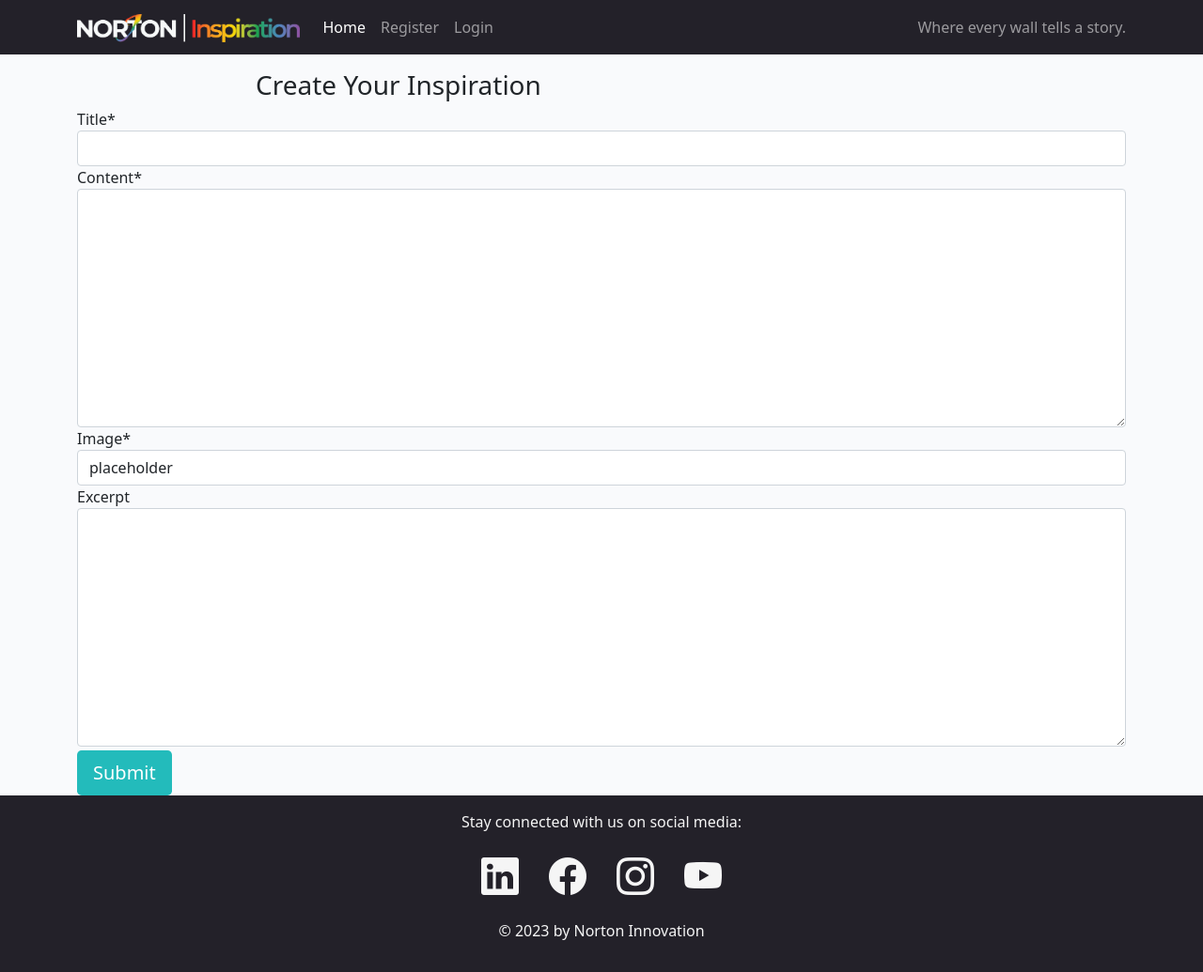
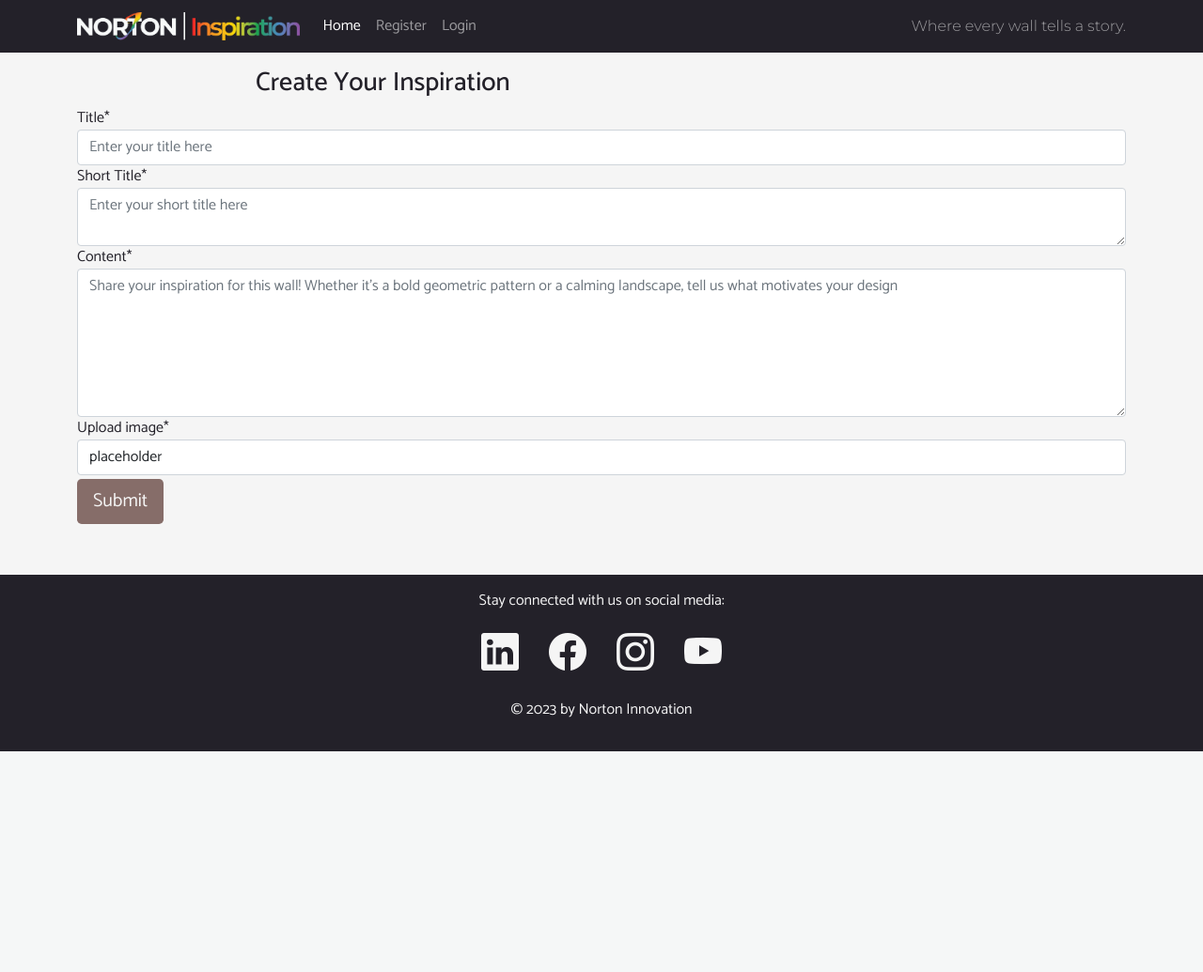
Before and after one commit to lukaszglowacz/norton-innovation-platform, a Django app: page /new/ in a window 1280 px wide. Shown: the whole page at 94% size. After the commit the page ends 800 px from the top, so only its background shows below. Run offline with Django 3.2, Linux system fonts and the light colour scheme; some libraries are stand-ins or nearby versions.

Commit message:
Add style-color and fonts

```diff
--- a/blog/forms.py
+++ b/blog/forms.py
@@ -1,6 +1,8 @@
 from .models import Comment, Post
 from django import forms
 from django.utils.text import slugify
+from PIL import Image
+import io
 
 
 class CommentForm(forms.ModelForm):
@@ -10,13 +12,35 @@ class CommentForm(forms.ModelForm):
         widgets = {
             'image': forms.FileInput(attrs={'class': 'btn, btn-sm'}),
         }
+        labels = {
+            'body': 'Comment',
+            'image': 'Upload image'
+        }
+
+    def clean_image(self):
+        image = self.cleaned_data.get('image', False)
+        if image:
+            img = Image.open(image)
+            max_size = (800, 800)  # Max size (width, height)
+            img.thumbnail(max_size, Image.LANCZOS)
+            img_io = io.BytesIO()
+            img_format = img.format if img.format else 'JPEG'
+            img.save(img_io, format=img_format, quality=60)
+            img_io.seek(0)  # Reset file pointer to the beginning
+            image.name = 'resized_' + image.name  # Change the image filename
+            # Update the image file to the resized image
+            image.file = img_io
+        return image
 
 
 class PostForm(forms.ModelForm):
     class Meta:
         model = Post
-        fields = ['title', 'content',
-                  'featured_image', 'excerpt',]
+        fields = ['title', 'excerpt', 'content',
+                  'featured_image',]
+        labels = {
+            'excerpt': 'Short Title',
+        }
 
     def clean_title(self):
         title = self.cleaned_data.get('title').capitalize()
--- a/blog/views.py
+++ b/blog/views.py
@@ -8,7 +8,13 @@ from django.views.generic import DetailView
 from django.views.generic.edit import UpdateView, DeleteView
 from django.contrib.auth.mixins import LoginRequiredMixin, UserPassesTestMixin
 from django.urls import reverse_lazy
-from django.utils.text import slugify
+from django.utils.text import slugify, capfirst
+from django import forms
+from django.forms.widgets import Textarea
+from django.core.validators import MaxLengthValidator
+from PIL import Image
+from django.core.files.base import ContentFile
+import io
 
 
 
@@ -88,17 +94,75 @@ class PostLike(View):
         return HttpResponseRedirect(reverse('post_detail', args=[slug]))
 
 
+class PostCreateForm(forms.ModelForm):
+    title = forms.CharField(
+        max_length=50,
+        error_messages={
+            'max_length': "Title can't be longer than 50 characters"
+        },
+        widget=forms.TextInput(
+            attrs={'placeholder': 'Enter your title here'}
+        )
+    )
+    excerpt = forms.CharField(
+        max_length=100,
+        error_messages={
+            'max_length': "Excerpt can't be longer than 100 characters"
+        },
+        widget=forms.Textarea(
+            attrs={'rows': 2, 'cols': 40,
+                   'placeholder': 'Enter your short title here'}
+        )
+    )
+
+    class Meta:
+        model = Post
+        fields = ['title', 'excerpt', 'content', 'featured_image']
+        labels = {
+            'featured_image': 'Upload image'
+        }
+        widgets = {
+            'content': forms.Textarea(
+                attrs={'rows': 6, 'cols': 40, 'placeholder': "Share your inspiration for this wall! Whether it's a bold geometric pattern or a calming landscape, tell us what motivates your design"}
+            ),
+        }
+
+    def clean_title(self):
+        title = self.cleaned_data['title']
+        return capfirst(title)
+
+    def __init__(self, *args, **kwargs):
+        super(PostCreateForm, self).__init__(*args, **kwargs)
+        self.fields['excerpt'].label = "Short Title"
+
+    def clean_featured_image(self):
+        image = self.cleaned_data.get('featured_image', False)
+        if image:
+            img = Image.open(image)
+            max_size = (800, 800)  # Max size (width, height)
+            img.thumbnail(max_size, Image.LANCZOS)
+            img_io = io.BytesIO()
+            img_format = img.format if img.format else 'JPEG'  # Corrected indentation
+            img.save(img_io, format=img_format, quality=60)
+            img_io.seek(0)  # Reset file pointer to the beginning
+            image.name = 'resized_' + image.name  # Change the image filename
+            # Create a new Django file-like object
+            image.file = img_io
+        return image
+
+
 class PostCreate(View):
     def get(self, request):
-        form = PostForm()
+        form = PostCreateForm()  # Using the new form class
         return render(request, "post_create.html", {"form": form})
 
     def post(self, request):
-        form = PostForm(request.POST, request.FILES)
+        # Using the new form class
+        form = PostCreateForm(request.POST, request.FILES)
         if form.is_valid():
             post = form.save(commit=False)
             post.author = request.user
-            post.slug = form.cleaned_data['slug']
+            post.slug = slugify(form.cleaned_data['title'])
             post.status = 1
             post.save()
             return HttpResponseRedirect(reverse('index'))
@@ -106,9 +170,72 @@ class PostCreate(View):
             return render(request, "post_create.html", {"form": form})
 
 
+class PostEditForm(forms.ModelForm):
+    title = forms.CharField(
+        max_length=50,
+        error_messages={
+            'max_length': "Title can't be longer than 50 characters"
+        },
+        widget=forms.TextInput(
+            attrs={'placeholder': 'Enter your title here'}
+        )
+    )
+
+    excerpt = forms.CharField(
+        max_length=100,
+        label='Short Title',
+        error_messages={
+            'max_length': "Excerpt can't be longer than 100 characters"
+        },
+        widget=forms.Textarea(
+            attrs={'rows': 2, 'cols': 40,
+                   'placeholder': 'Enter your short title here'}
+        )
+    )
+
+    class Meta:
+        model = Post
+        fields = ['title', 'excerpt', 'content', 'featured_image']
+        labels = {
+            'featured_image': 'Upload image'
+        }
+        widgets = {
+            'content': forms.Textarea(
+                attrs={'rows': 6, 'cols': 40, 'placeholder': "Share your inspiration for this wall! Whether it's a bold geometric pattern or a calming landscape, tell us what motivates your design"}
+            ),
+        }
+
+    def clean_title(self):
+        title = self.cleaned_data['title']
+        return capfirst(title)
+
+    def clean_featured_image_edit(self):
+        image = self.cleaned_data.get('featured_image', False)
+        if image:
+            # Check if the image is a file upload or a CloudinaryResource object
+            if hasattr(image, 'read'):
+                img = Image.open(image)
+            else:  # Assume it's a CloudinaryResource object
+                response = requests.get(image.url)
+                img = Image.open(io.BytesIO(response.content))
+            max_size = (800, 800)  # Max size (width, height)
+
+            img.thumbnail(max_size, Image.LANCZOS)
+            img_io = io.BytesIO()
+            img_format = img.format if img.format else 'JPEG'
+            img.save(img_io, format=img_format, quality=60)
+            img_io.seek(0)  # Reset file pointer to the beginning
+            image.name = 'resized_' + image.name  # Change the image filename
+
+            # Create a new Django file-like object
+            image = ContentFile(img_io.read(), name=image.name)
+            img_io.close()
+        return image
+
+
 class PostEdit(LoginRequiredMixin, UserPassesTestMixin, UpdateView):
     model = Post
-    fields = ['title', 'content', 'featured_image', 'excerpt']
+    form_class = PostEditForm
     template_name = 'post_edit.html'
     success_url = reverse_lazy('index')
 
--- a/static/css/style.css
+++ b/static/css/style.css
@@ -1,12 +1,11 @@
+@import url('https://fonts.googleapis.com/css2?family=Catamaran:wght@100;200;300;400;500;600;700;800;900&family=Merriweather+Sans:ital,wght@0,300;0,400;0,500;0,600;0,700;0,800;1,300;1,400;1,500;1,600;1,700;1,800&family=Montserrat:ital,wght@0,100;0,200;0,300;0,400;0,500;0,600;0,700;0,800;0,900;1,100;1,200;1,300;1,400;1,500;1,600;1,700;1,800;1,900&display=swap');
+
+/* Constants */
 body {
-    background-color: f5f5f5;
-}
-
-.brand {
-    font-family: 'Montserrat', sans-serif;
-    font-size: 1.4rem;
-    font-weight: 700;
+    background-color: #f5f5f5;
     color: #232129;
+    font-family: 'Catamaran',
+        sans-serif;
 }
 
 .thin {
@@ -22,12 +21,28 @@ body {
 }
 
 .main-bg {
-    background-color: #F9FAFC;
+    background-color: #f5f5f5;
+}
+
+/* Navbar */
+
+.navbar-text {
+    font-family: 'Montserrat', sans-serif;
+    font-weight: 300;
+    line-height: 1.3;
 }
 
 .card {
     border: none;
     background-color: transparent;
+}
+
+.card-title {
+    font-family: 'Montserrat', sans-serif;
+    font-weight: 400;
+    line-height: 1.3;
+    letter-spacing: -2px;
+
 }
 
 .image-container {
@@ -39,7 +54,7 @@ body {
     bottom: 5%;
     min-width: 30%;
     left: -2px;
-    background-color: #232129;
+    background-color: #7E807B;
 }
 
 .author {
@@ -58,8 +73,8 @@ body {
 }
 
 .masthead-text {
-    background-color: #445261;
-    color: white;
+    background-color: #7E807B;
+    color: #f5f5f5;
     position: relative;
 }
 
@@ -75,7 +90,7 @@ body {
     right: 90%;
     height: 100%;
     width: 150%;
-    background: #445261;
+    background: #7E807B;
     -webkit-transform: skew(15deg);
     -moz-transform: skew(15deg);
     transform: skew(15deg);
@@ -89,12 +104,17 @@ body {
 
 .post-link:hover,
 .page-link {
-    color: #8e50a0;
+    color: #866D69;
 }
 
 .post-title {
     margin-top: 20%;
     margin-left: 5%;
+    font-family: 'Montserrat', sans-serif;
+    font-weight: 400;
+    line-height: 1.3;
+    letter-spacing: -2px;
+
 }
 
 .post-subtitle {
@@ -103,14 +123,25 @@ body {
 }
 
 .btn-signup {
-    background-color: #23BBBB;
-    color: #fff;
+    background-color: #866D69;
+    color: #f5f5f5;
 }
 
 .btn-signup:hover,
 .btn-signup:active {
-    background-color: #fff;
-    color: #23BBBB;
+    background-color: #f5f5f5;
+    color: #866D69;
+}
+
+.btn-signout {
+    background-color: #8D8573;
+    color: #f5f5f5;
+}
+
+.btn-signout:hover,
+.btn-signout:active {
+    background-color: #f5f5f5;
+    color: #8D8573;
 }
 
 .link {
--- a/templates/base.html
+++ b/templates/base.html
@@ -5,19 +5,12 @@
   <head>
     <title>NORTON Inspiration</title>
 
-    <link rel="preconnect" href="https://fonts.gstatic.com" />
+    <link rel="preconnect" href="https://fonts.googleapis.com">
+    <link rel="preconnect" href="https://fonts.gstatic.com" crossorigin>
     <link
-      href="https://fonts.googleapis.com/css2?family=Montserrat:ital,wght@0,100;0,200;0,300;0,400;0,500;0,600;0,700;0,800;0,900;1,100;1,200;1,300;1,400;1,500;1,600;1,700;1,800;1,900&display=swap"
-      rel="stylesheet"
-    />
-    <link
-      href="https://fonts.googleapis.com/css2?family=Merriweather+Sans:ital,wght@0,300;0,400;0,500;0,600;0,700;0,800;1,300;1,400;1,500;1,600;1,700;1,800&display=swap"
-      rel="stylesheet"
-    />
-    <link
-      href="https://fonts.googleapis.com/css2?family=Catamaran:wght@100;200;300;400;500;600;700;800;900&display=swap"
-      rel="stylesheet"
-    />
+        href="https://fonts.googleapis.com/css2?family=Catamaran:wght@100;200;300;400;500;600;700;800;900&family=Merriweather+Sans:ital,wght@0,300;0,400;0,500;0,600;0,700;0,800;1,300;1,400;1,500;1,600;1,700;1,800&family=Montserrat:ital,wght@0,100;0,200;0,300;0,400;0,500;0,600;0,700;0,800;0,900;1,100;1,200;1,300;1,400;1,500;1,600;1,700;1,800;1,900&display=swap"
+        rel="stylesheet">
+
     <link
       rel="stylesheet"
       href="https://cdnjs.cloudflare.com/ajax/libs/font-awesome/5.15.3/css/all.min.css"
--- a/templates/index.html
+++ b/templates/index.html
@@ -1,9 +1,9 @@
 {% extends "base.html" %} {% block content %}
 
-<div class="container">
+<div class="container-lg">
   {% if user.is_authenticated %}
-  <div class="row">
-    <a href="{% url 'post_create' %}" class="btn btn-lg btn-signup rounded-0"
+  <div class="row-fluid text-end mt-3">
+    <a href="{% url 'post_create' %}" class="btn btn-signup btn-lg rounded-1"
       >Create Your Inspiration</a
     >
   </div>
--- a/templates/post_edit.html
+++ b/templates/post_edit.html
@@ -9,7 +9,7 @@
   <div class="row">
     <form method="POST" enctype="multipart/form-data">
       {% csrf_token %} {{ form|crispy }}
-      <button type="submit" class="btn btn-signup btn-lg mt-1">Submit</button>
+      <button type="submit" class="btn btn-signup btn-lg mt-3">Submit</button>
     </form>
   </div>
 </div>
```
Also changed, not shown: requirement.txt (added, +19 -0 lines), templates/post_delete.html (+2 -6 lines), templates/post_detail.html (+13 -12 lines).
